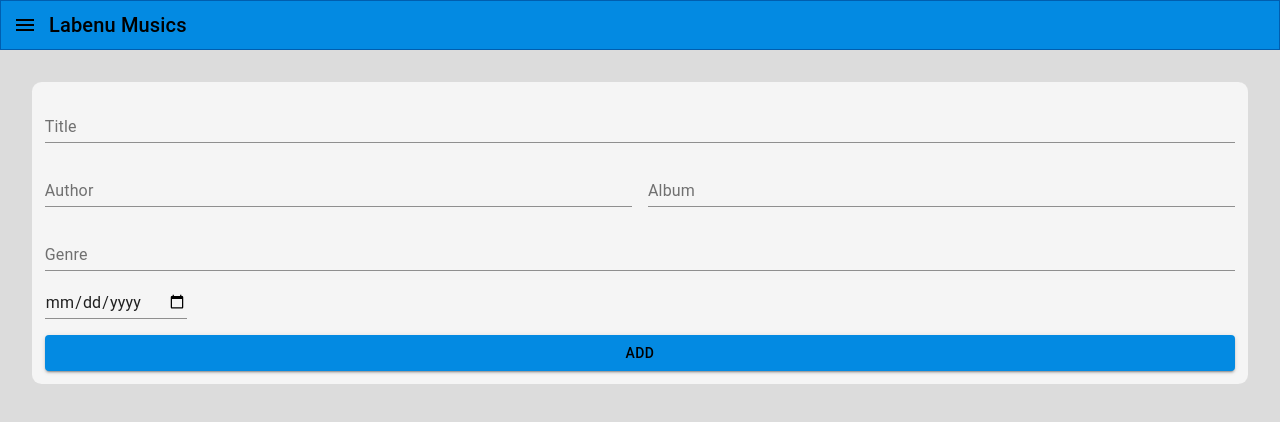
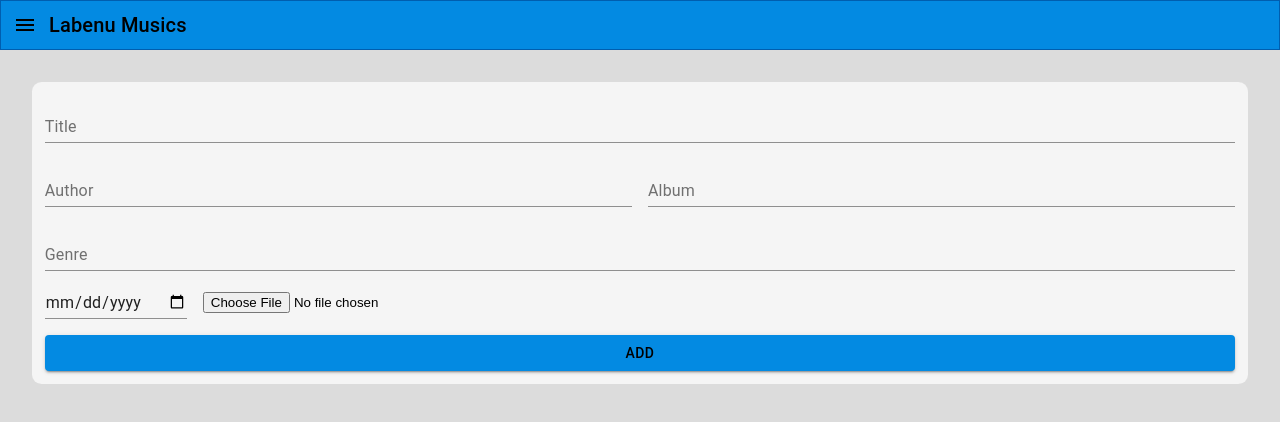
Before and after one commit to nohahjeong/labenu-musics-frontend, a React (Create React App) app: page /add in a window 1280 px wide. Shown: the top 422 px of the page. Built offline with nearby package versions, Linux system fonts and the light colour scheme; sample sign-in values are in the browser's storage.

Commit message:
add music page

```diff
--- a/src/components/MusicModal/index.js
+++ b/src/components/MusicModal/index.js
@@ -20,9 +20,9 @@ const MusicModal = (props) => {
                     {genres}
                 </Typography>
 
-                {/* <iframe controls>
+                <audio controls>
                     <source src={props.music.file} />
-                </iframe> */}
+                </audio>
             </CardContent>
         </Card>
     )
--- a/src/pages/AddMusicPage/index.js
+++ b/src/pages/AddMusicPage/index.js
@@ -98,13 +98,13 @@ const AddMusicPage = () => {
                         name={'date'}
                     />
 
-                    {/* <input
+                    <input
                         type='file'
                         onChange={onChangeInput}
                         value={form.file}
                         name={'file'}
                         accept='audio/*'
-                    /> */}
+                    />
                 </RowFlexDiv>
 
                 <Button
--- a/src/pages/FeedPage/styles.js
+++ b/src/pages/FeedPage/styles.js
@@ -7,6 +7,8 @@ export const FeedPageContainer = styled.div`
     display: flex;
     flex-direction: column;
     background-color: ${primaryColorLight};
+    overflow: hidden;
+    overflow-y: scroll;
 `
 
 export const MusicsContainer = styled.div`
```
